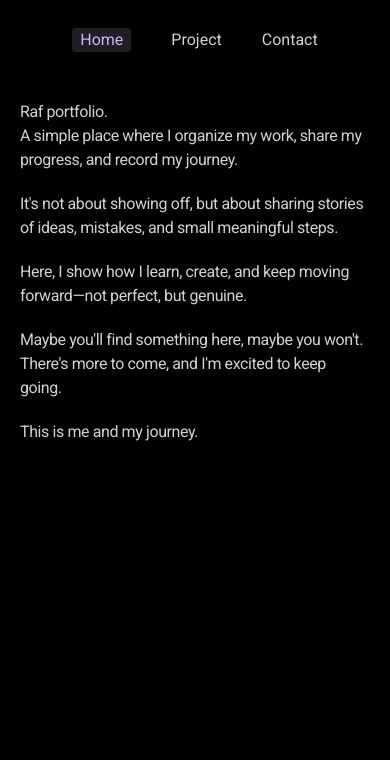
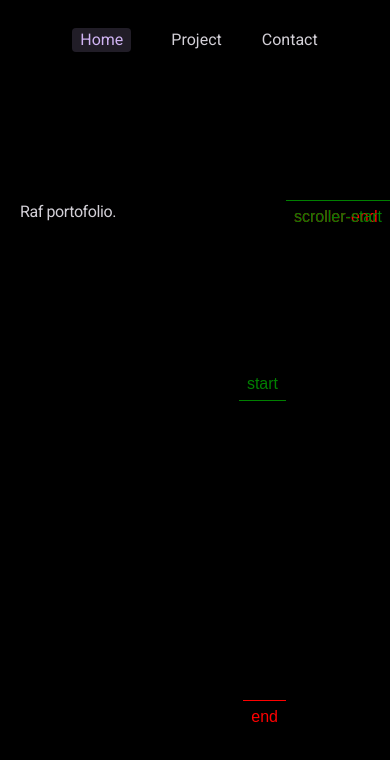
Before and after one commit to rafly-id/personal-portfolio, a React (Vite) app: page / in a window 390 px wide. Shown: the top 760 px of the page. Built offline with nearby package versions, Linux system fonts and the light colour scheme.

Commit message:
fix responsive in scroll

```diff
--- a/src/components/Home.jsx
+++ b/src/components/Home.jsx
@@ -35,19 +35,20 @@ const Home = () => {
       y: 10,
       stagger: 0.3,
       scrollTrigger: {
-        trigger: ".container",
-        start: "top center",
-        end: "bottom center",
+        trigger: "#nav",
+        start: "top top",
+        end: "+300px top",
         scrub: 1,
+        markers: true,
       },
     });
   });
 
   return (
     <>
-      <div className="mt-25 mb-10 max-w-2xl justify-start mx-5 tracking-tight md:ml-15 md:text-3xl md:mt-95">
+      <div className="mt-50 mb-10 max-w-2xl justify-start mx-5 tracking-tight md:ml-15 md:text-3xl md:mt-95">
         <div className="container">
-          <span className="">Raf portfolio.</span>
+          <span className="">Raf portofolio.</span>
           <p className="mb-5 text">
             A simple place where I organize my work, share my progress, and
             record my journey.
```
